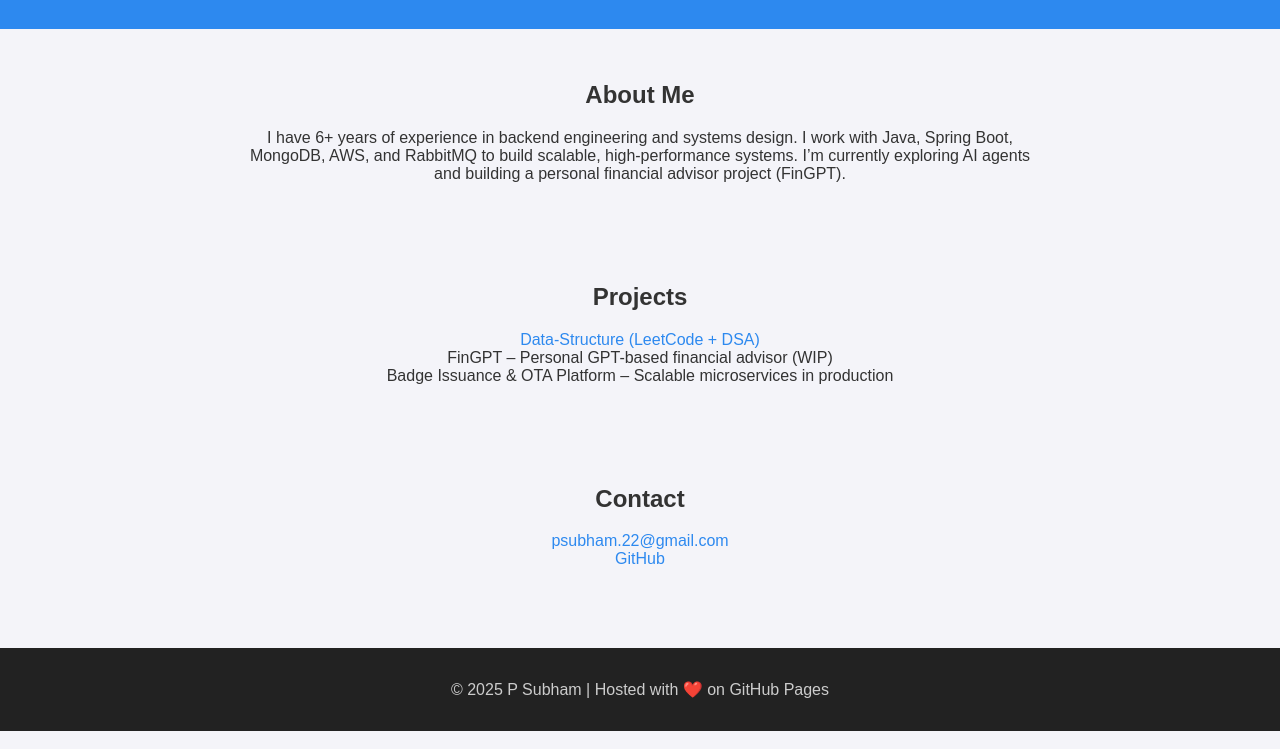
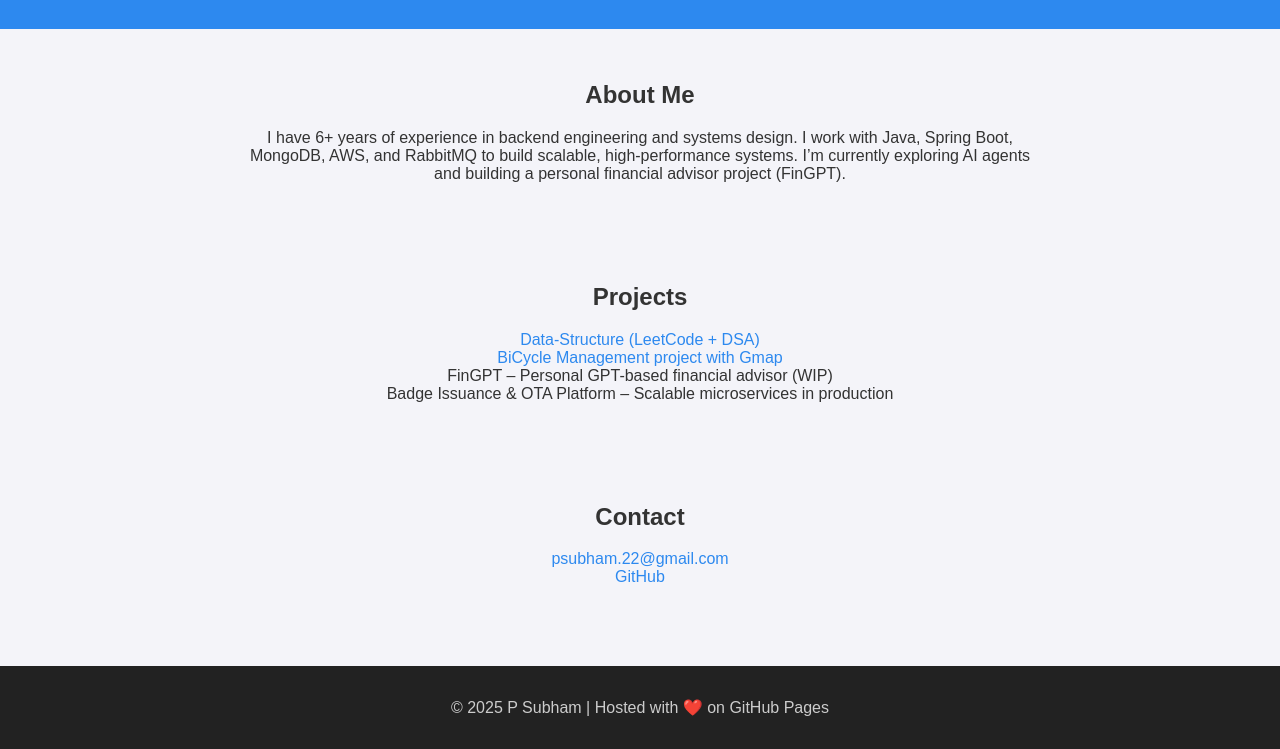
Before and after one commit to psubham/psubham.github.io, a plain HTML site: page index.html in a window 1280 px wide. Shown: the part 108-857 px from the top of the page. Drawn offline with Linux system fonts and the light colour scheme.

Commit message:
Initial portfolio page

```diff
--- a/index.html
+++ b/index.html
@@ -63,6 +63,7 @@
     <h2>Projects</h2>
     <ul style="list-style:none; padding:0;">
         <li> <a href="https://github.com/psubham/Data-Structure" target="_blank">Data-Structure (LeetCode + DSA)</a></li>
+        <li> <a href="https://github.com/psubham/BicycleManagement" target="_blank">BiCycle Management project with Gmap</a></li>
         <li> FinGPT – Personal GPT-based financial advisor (WIP)</li>
         <li> Badge Issuance & OTA Platform – Scalable microservices in production</li>
     </ul>
```
